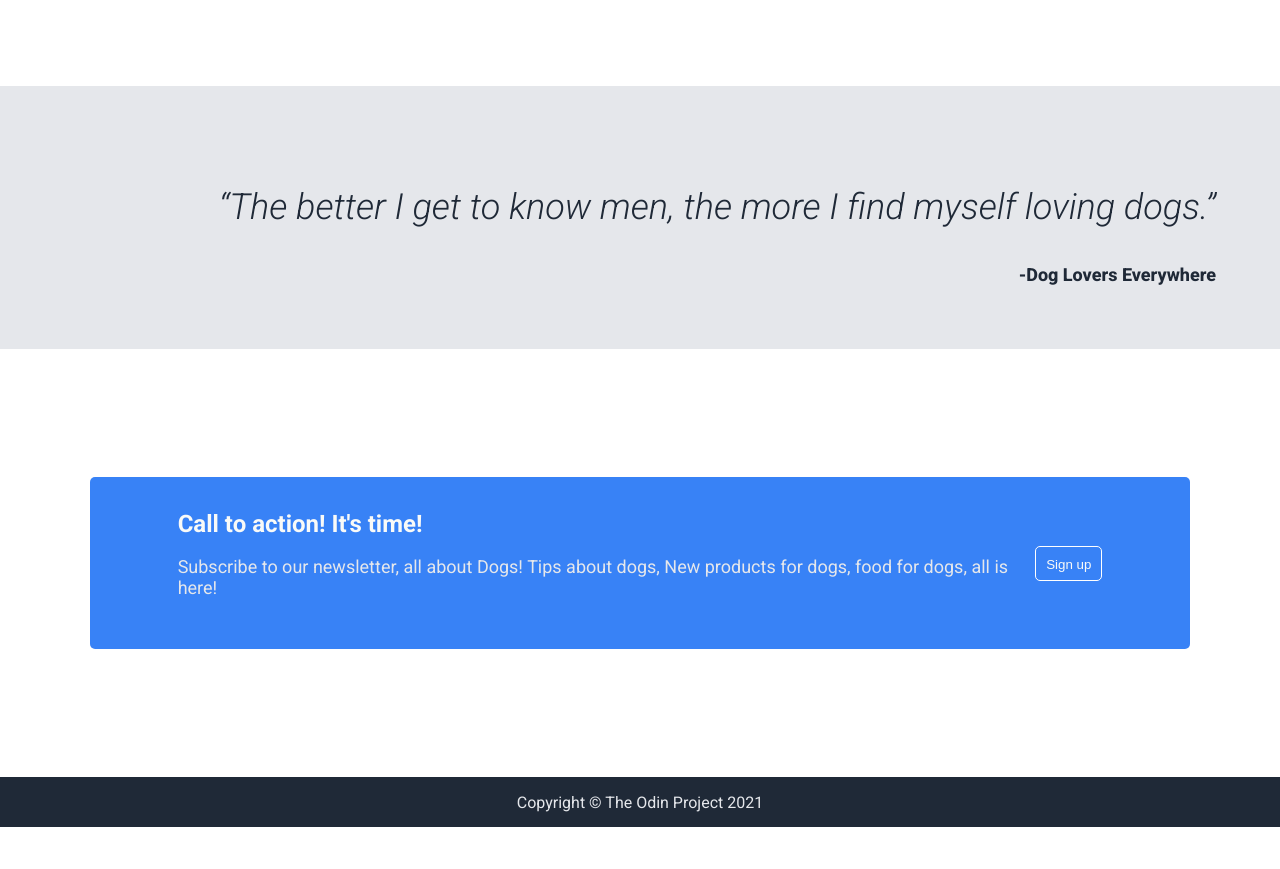
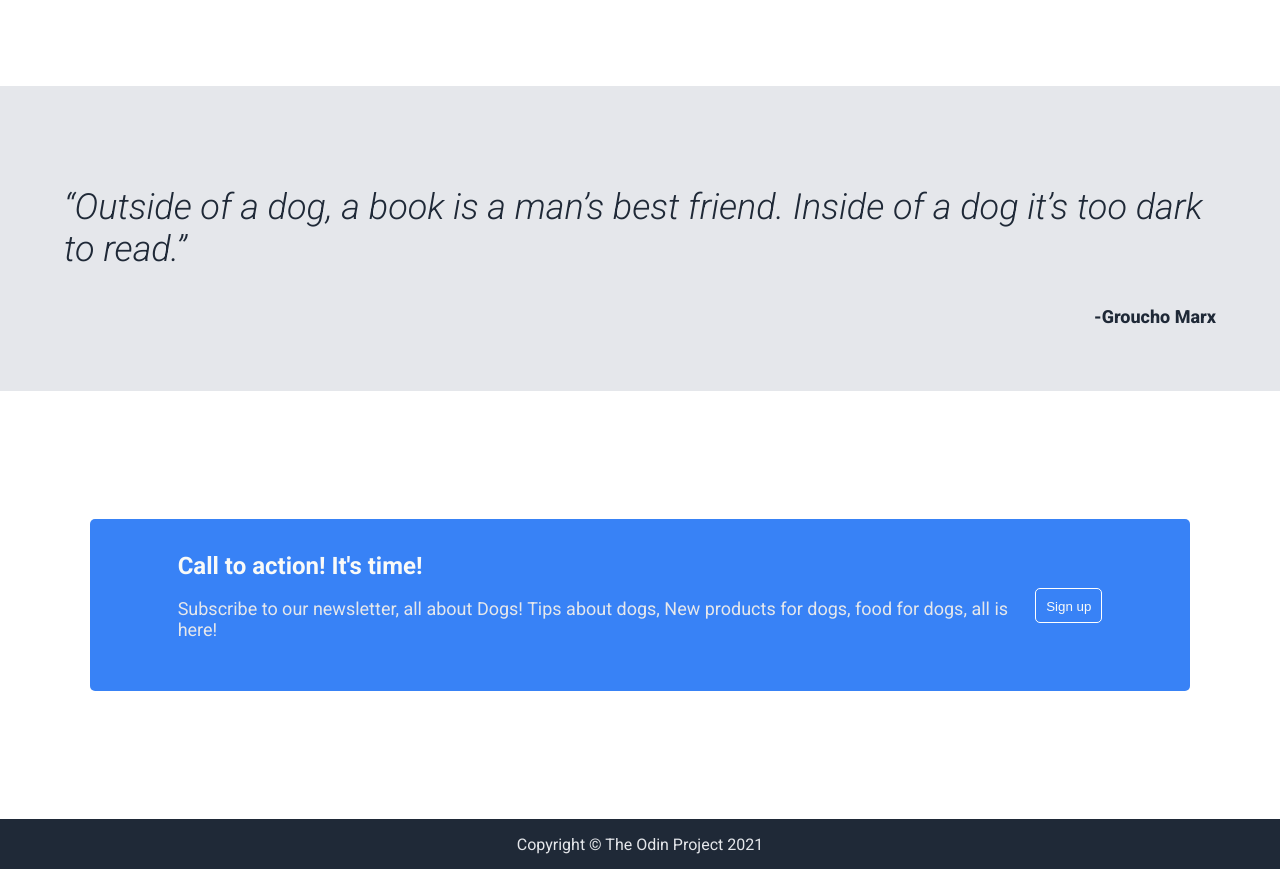
Before and after one commit to Supreme-hub/odin-landing-page, a plain HTML site: page index.html in a window 1280 px wide. Shown: the part 1179-2048 px from the top of the page. Before the commit the page ends 2006 px from the top, so only its background shows below. Drawn offline with Linux system fonts and the light colour scheme.

Commit message:
changed quote

```diff
--- a/css/style.css
+++ b/css/style.css
@@ -88,7 +88,6 @@ h1, h2, h3, h4, h5, h6 {
     display: flex;
     flex-direction: column;
     align-items: flex-end;
-    background-color: #E5E7EB;
     padding: 5%;
 }
 
@@ -167,3 +166,9 @@ h1, h2, h3, h4, h5, h6 {
 .info img {
     border-radius: 6px;
 }
+
+.quote-parent {
+    background-color: #E5E7EB;
+    display: flex;
+    align-items: center;
+}
--- a/index.html
+++ b/index.html
@@ -59,10 +59,12 @@
                 </article>
             </div>
         </section>
-        <section class="quote">
-            <p>“The better I get to know men, the more I find myself loving dogs.”
-            </p>
-            <h5>-Dog Lovers Everywhere</h5>
+        <section class="quote-parent">
+            <section class="quote">
+                <p>“Outside of a dog, a book is a man’s best friend. Inside of a dog it’s too dark to read.”
+                </p>
+                <h5>-Groucho Marx</h5>
+            </section>
         </section>
         <section class="action-parent">
             <div class="action">
```
